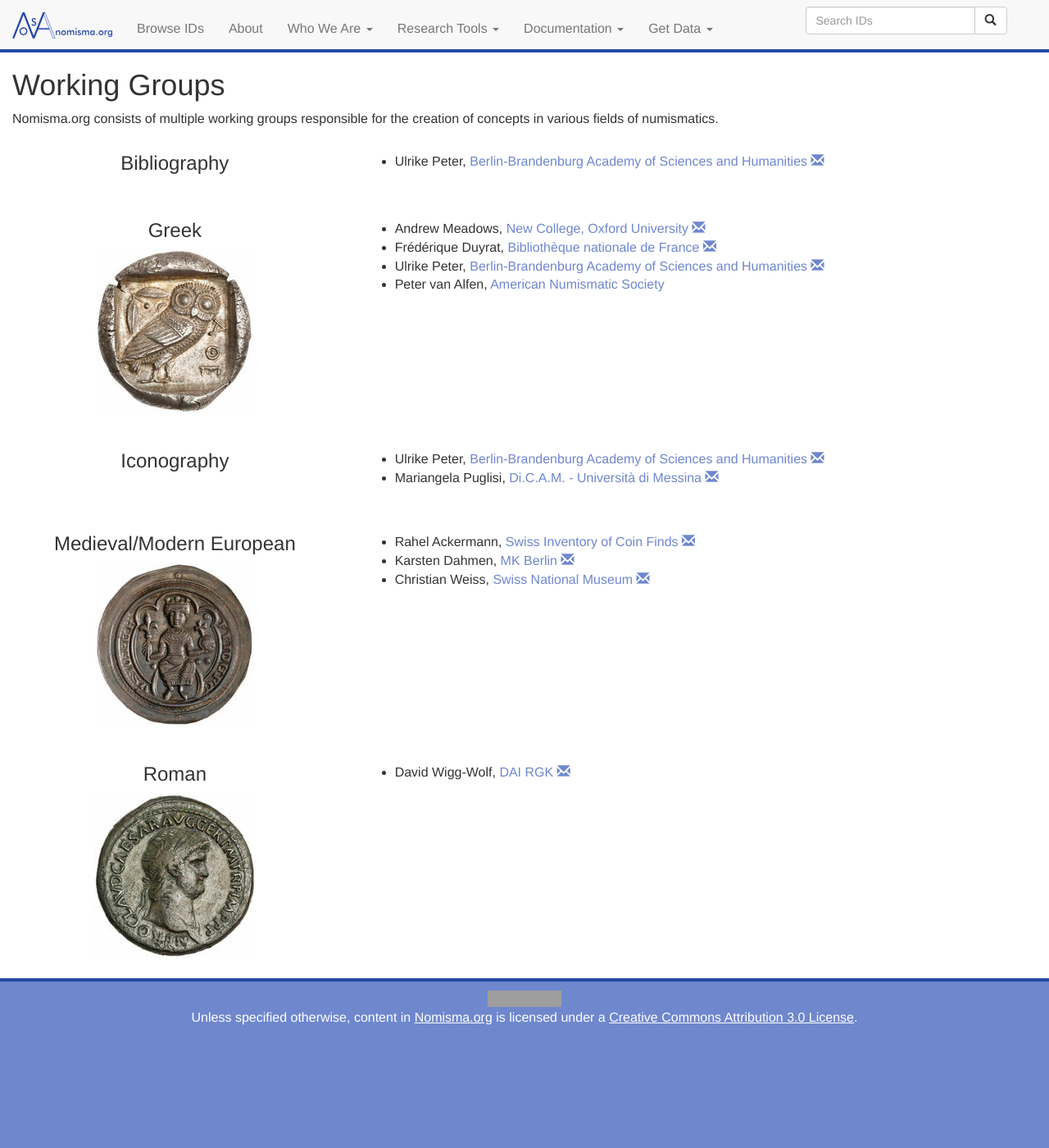
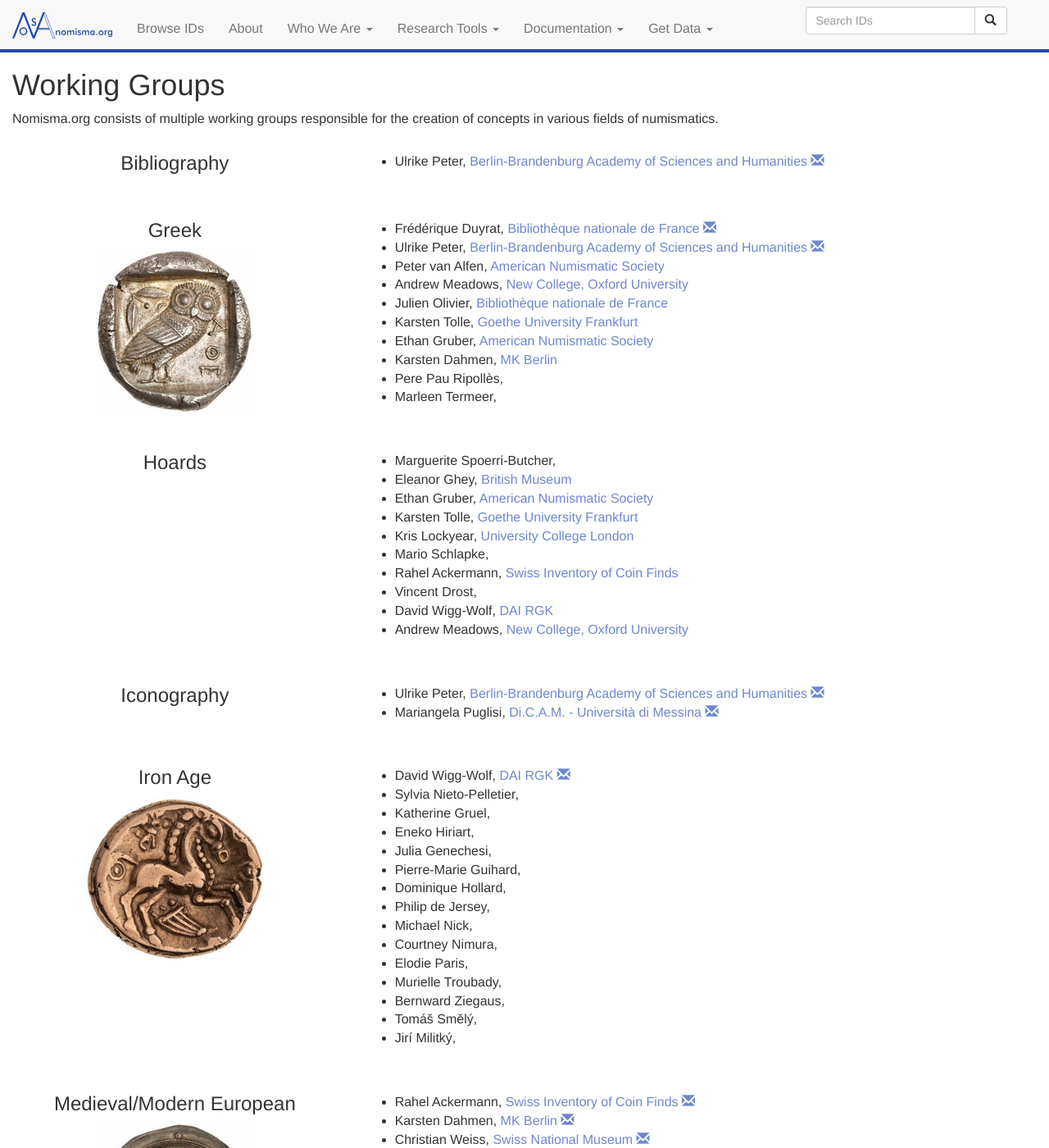
Before and after one commit to nomisma/site, a Jekyll site: the page built from about/working_groups.md, in a window 1280 px wide and 1400 px high. Shown: the whole window at 82% size. Built offline with Jekyll 4.4.1, drawn with Linux system fonts in a browser that asks for light colours; some of the changed text lies outside the part shown; grey boxes are pictures that could not be loaded.

Commit message:
added new working groups (incomplete)

```diff
--- a/_data/wg_greek.csv
+++ b/_data/wg_greek.csv
@@ -1,5 +1,11 @@
 name,org,org_url,role,email
-Andrew Meadows,"New College, Oxford University",http://www.new.ox.ac.uk/,chair,andrew.meadows@new.ox.ac.uk
 Frédérique Duyrat,Bibliothèque nationale de France,http://www.bnf.fr/,chair,frederique.duyrat@bnf.fr
 Ulrike Peter,Berlin-Brandenburg Academy of Sciences and Humanities,https://www.bbaw.de/en/,chair,peter@bbaw.de
 Peter van Alfen,American Numismatic Society,https://numismatics.org/,,
+Andrew Meadows,"New College, Oxford University",http://www.new.ox.ac.uk/,,
+Julien Olivier,Bibliothèque nationale de France,http://www.bnf.fr/,,
+Karsten Tolle,Goethe University Frankfurt,https://www.goethe-university-frankfurt.de/,,
+Ethan Gruber,American Numismatic Society,https://numismatics.org/,,
+Karsten Dahmen,MK Berlin,http://ww2.smb.museum/ikmk/,,
+Pere Pau Ripollès,,,,
+Marleen Termeer,,,,
--- /dev/null
+++ b/_data/wg_hoards.csv
@@ -0,0 +1,11 @@
+name,org,org_url,role,email
+Marguerite Spoerri-Butcher,,,chair,
+Eleanor Ghey,British Museum,https://www.britishmuseum.org/,,
+Ethan Gruber,American Numismatic Society,https://numismatics.org/,,
+Karsten Tolle,Goethe University Frankfurt,https://www.goethe-university-frankfurt.de/,,
+Kris Lockyear,University College London,https://www.ucl.ac.uk/,,
+Mario Schlapke,,,,
+Rahel Ackermann,Swiss Inventory of Coin Finds,https://www.coinfinds.ch/,,
+Vincent Drost,,,,
+David Wigg-Wolf,DAI RGK,http://www.dainst.org/en/department/rgk,,
+Andrew Meadows,"New College, Oxford University",http://www.new.ox.ac.uk/,,
--- /dev/null
+++ b/_data/wg_iron_age.csv
@@ -0,0 +1,16 @@
+name,org,org_url,role,email
+David Wigg-Wolf,DAI RGK,http://www.dainst.org/en/department/rgk,chair,David.Wigg-Wolf@dainst.de
+Sylvia Nieto-Pelletier,,,,
+Katherine Gruel,,,,
+Eneko Hiriart,,,,
+Julia Genechesi,,,,
+Pierre-Marie Guihard,,,,
+Dominique Hollard,,,,
+Philip de Jersey,,,,
+Michael Nick,,,,
+Courtney Nimura,,,,
+Elodie Paris,,,,
+Murielle Troubady,,,,
+Bernward Ziegaus,,,,
+Tomáš Smělý,,,,
+Jirí Militký,,,,
--- a/_data/wg_roman.csv
+++ b/_data/wg_roman.csv
@@ -1,2 +1,9 @@
 name,org,org_url,role,email
 David Wigg-Wolf,DAI RGK,http://www.dainst.org/en/department/rgk,chair,David.Wigg-Wolf@dainst.de
+Andrew Brown,,,,
+Sam Moorhead,,,,
+Vincent Drost,,,,
+Ethan Gruber,American Numismatic Society,https://numismatics.org/,,
+Clare Rowan,,,,
+Kris Lockyear,University College London,https://www.ucl.ac.uk/,,
+Andrew Meadows,"New College, Oxford University",http://www.new.ox.ac.uk/,,
--- /dev/null
+++ b/_data/wg_roman_provincial.csv
@@ -0,0 +1,5 @@
+name,org,org_url,role,email
+Marguerite Spoerri-Butcher,,,chair,
+Ulrike Peter,Berlin-Brandenburg Academy of Sciences and Humanities,https://www.bbaw.de/en/,,
+Jerome Mairat,,,,
+Andrew Meadows,"New College, Oxford University",http://www.new.ox.ac.uk/,,
--- a/about/working_groups.md
+++ b/about/working_groups.md
@@ -53,11 +53,54 @@
 </div>
 <div class="row section">
 	<div class="col-md-4 text-center">
+		<h3>Hoards</h3>
+	</div>
+	<div class="col-md-8">
+		<ul style="margin-top:20px">
+		{% for person in site.data.wg_hoards %}
+		<li>{{person.name }},
+			{% if person.org_url %}
+			    <a href="{{ person.org_url}}">{{ person.org }}</a>
+			{% else %}
+			    {{ person.org }}
+			{% endif %}
+			{% if person.email and person.role == 'chair' %}
+				<a href="mailto:{{person.email}}"><span class="glyphicon glyphicon-envelope"/></a>
+			{% endif %}
+		 </li>
+		 {% endfor %}
+		 </ul>
+	</div>
+</div>
+<div class="row section">
+	<div class="col-md-4 text-center">
 		<h3>Iconography</h3>
 	</div>
 	<div class="col-md-8">
 		<ul style="margin-top:20px">
 		{% for person in site.data.wg_iconography %}
+		<li>{{person.name }},
+			{% if person.org_url %}
+			    <a href="{{ person.org_url}}">{{ person.org }}</a>
+			{% else %}
+			    {{ person.org }}
+			{% endif %}
+			{% if person.email and person.role == 'chair' %}
+				<a href="mailto:{{person.email}}"><span class="glyphicon glyphicon-envelope"/></a>
+			{% endif %}
+		 </li>
+		 {% endfor %}
+		 </ul>
+	</div>
+</div>
+<div class="row section">
+	<div class="col-md-4 text-center">
+		<h3>Iron Age</h3>
+		<img src="{{site.baseurl}}/images/iron_age.jpg" alt="Iron Age coin"/>
+	</div>
+	<div class="col-md-8">
+		<ul style="margin-top:20px">
+		{% for person in site.data.wg_iron_age %}
 		<li>{{person.name }},
 			{% if person.org_url %}
 			    <a href="{{ person.org_url}}">{{ person.org }}</a>
@@ -116,3 +159,25 @@
 		 </ul>
 	</div>
 </div>
+<div class="row section">
+	<div class="col-md-4 text-center">
+		<h3>Roman Provincial</h3>
+		<img src="{{site.baseurl}}/images/roman_provincial.jpg" alt="Roman Provincial coin"/>
+	</div>
+	<div class="col-md-8">
+		<ul style="margin-top:20px">
+		{% for person in site.data.wg_roman_provincial %}
+		<li>{{person.name }},
+			{% if person.org_url %}
+			    <a href="{{ person.org_url}}">{{ person.org }}</a>
+			{% else %}
+			    {{ person.org }}
+			{% endif %}
+			{% if person.email and person.role == 'chair' %}
+				<a href="mailto:{{person.email}}"><span class="glyphicon glyphicon-envelope"/></a>
+			{% endif %}
+		 </li>
+		 {% endfor %}
+		 </ul>
+	</div>
+</div>
```
Also changed, not shown: about.md (+1 -1 lines), images/iron_age.jpg (added), images/roman_provincial.jpg (added).
